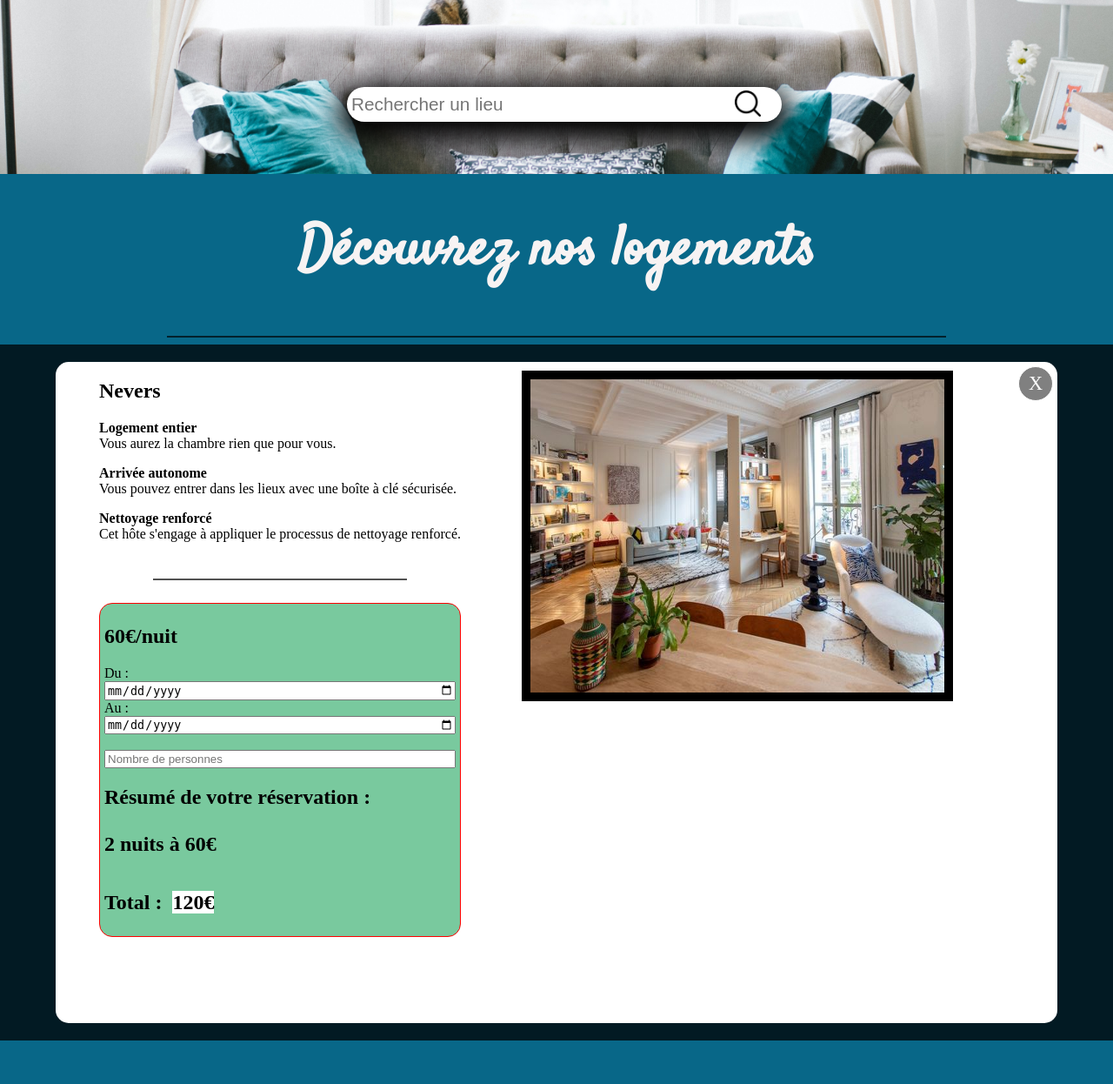
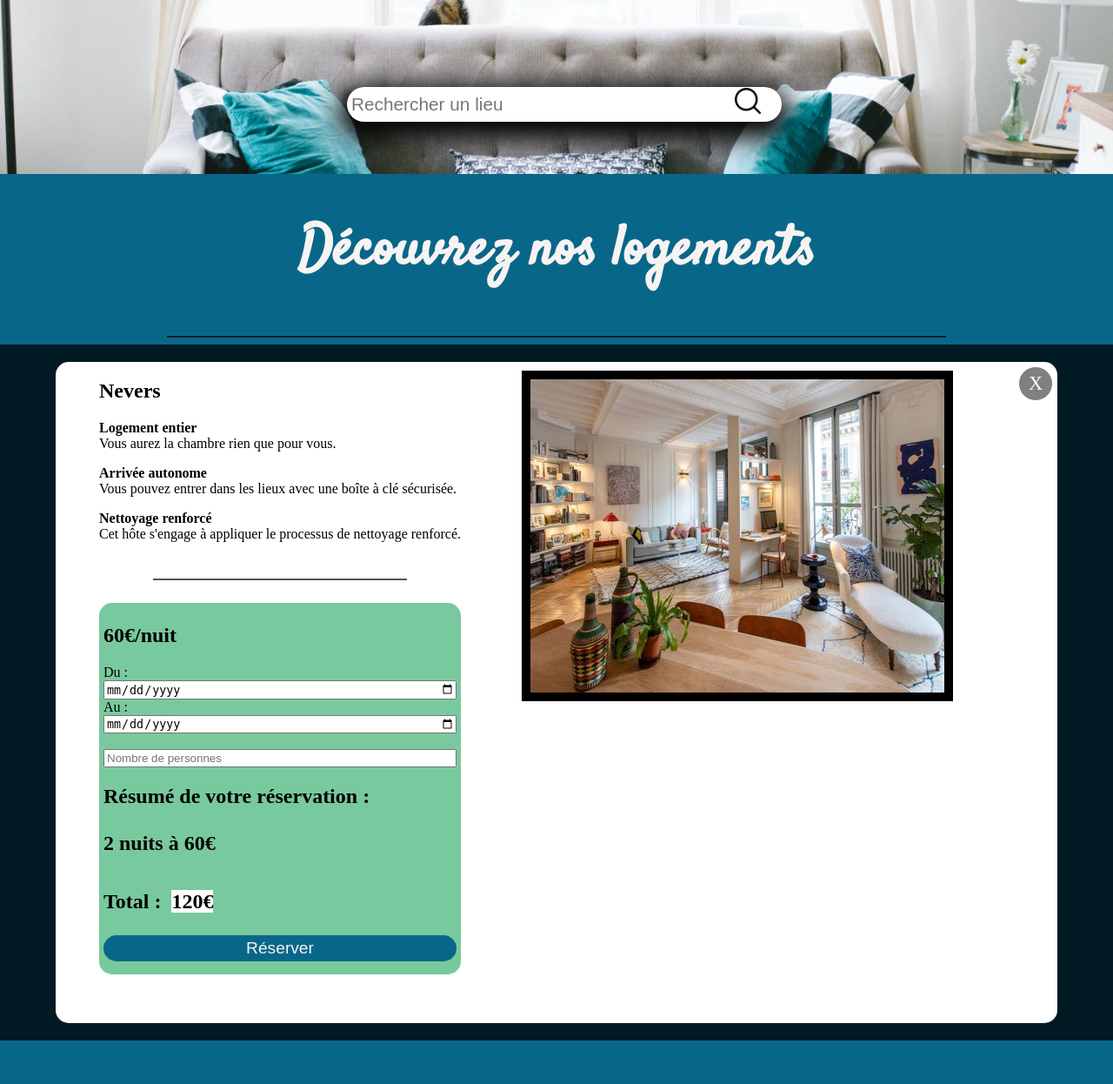
Before and after one commit to maxime-fleury/Gestions_Gites, a PHP site: page / in a window 1280 px wide. Shown: the part 60-1306 px from the top of the page at 87% size. Run offline with PHP 8.4, Linux system fonts and the light colour scheme.

Commit message:
addform2

```diff
--- a/index.php
+++ b/index.php
@@ -78,6 +78,7 @@
                                 2 nuits à 60€
                             </h2>
                             <h2><b>Total :</b>&nbsp;&nbsp;<mark>120€</mark></h2>
+                            <button type="submit">Réserver</button>
 
                         </form>
 
--- a/style.css
+++ b/style.css
@@ -148,7 +148,6 @@ hr{
 }
 
 .pic form{
-    border: 1px solid red;
     padding-top: 40px;
     padding-bottom: 40px;
     display: flex;
@@ -185,10 +184,25 @@ mark {
 
 }
 
+form button {
+    border-radius: 15px;
+    background-color: var(--color1);
+    color: var(--color4);
+    margin-top: 5px;
+    border: none;
+    cursor: pointer;
+    height:30px;
+    font-size: 1.2em;
+    margin-bottom: 10px;
+
+}
 
 
 
 
+div {
+    /* border: 1px solid red; */
+}
 
 
 
```
